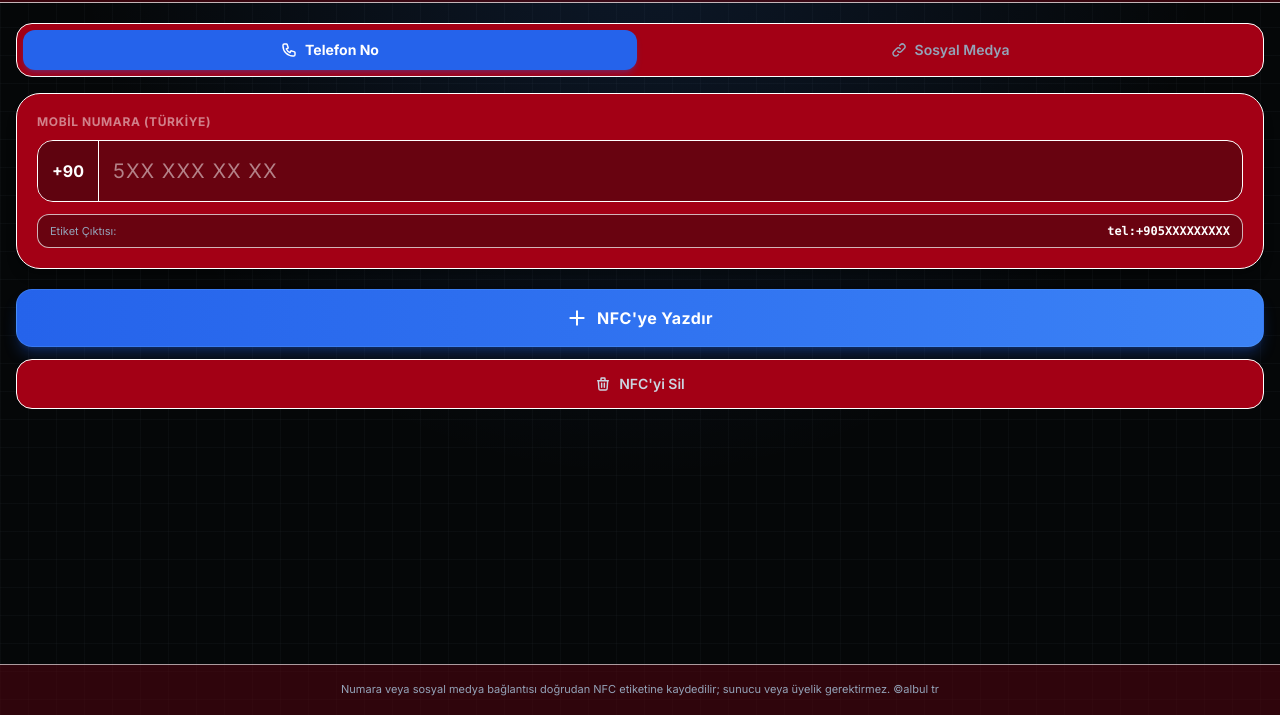
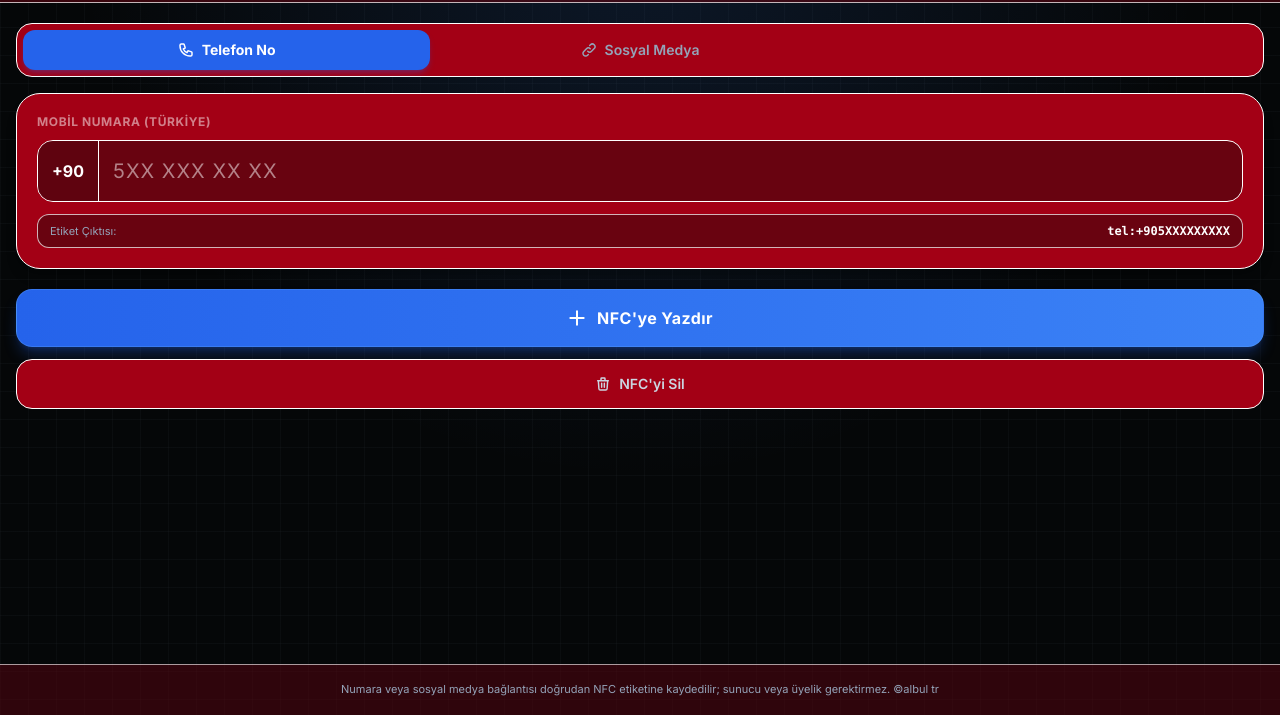
Before and after one commit to Albultr/Nfc-nunarator, a plain HTML site: page index.html in a window 1280 px wide. Shown: the part 85-800 px from the top of the page. Drawn offline with nearby package versions, Linux system fonts and the light colour scheme.

```diff
--- a/index.html
+++ b/index.html
@@ -242,7 +242,7 @@
         <main class="flex-1 w-full px-4 pt-5 pb-6 flex flex-col justify-start gap-4 overflow-y-auto">
 
             <!-- Mod Sekmeleri ("Telefon No" / "Sosyal Medya") -->
-            <nav aria-label="Etiket içeriği türü" class="grid grid-cols-2 gap-1.5 p-1.5 rounded-2xl bg-cockpit-card border border-cockpit-border">
+            <nav aria-label="Etiket içeriği türü" class="grid grid-cols-3 gap-1.5 p-1.5 rounded-2xl bg-cockpit-card border border-cockpit-border">
                 <button
                     id="tabPhoneBtn"
                     type="button"
```
